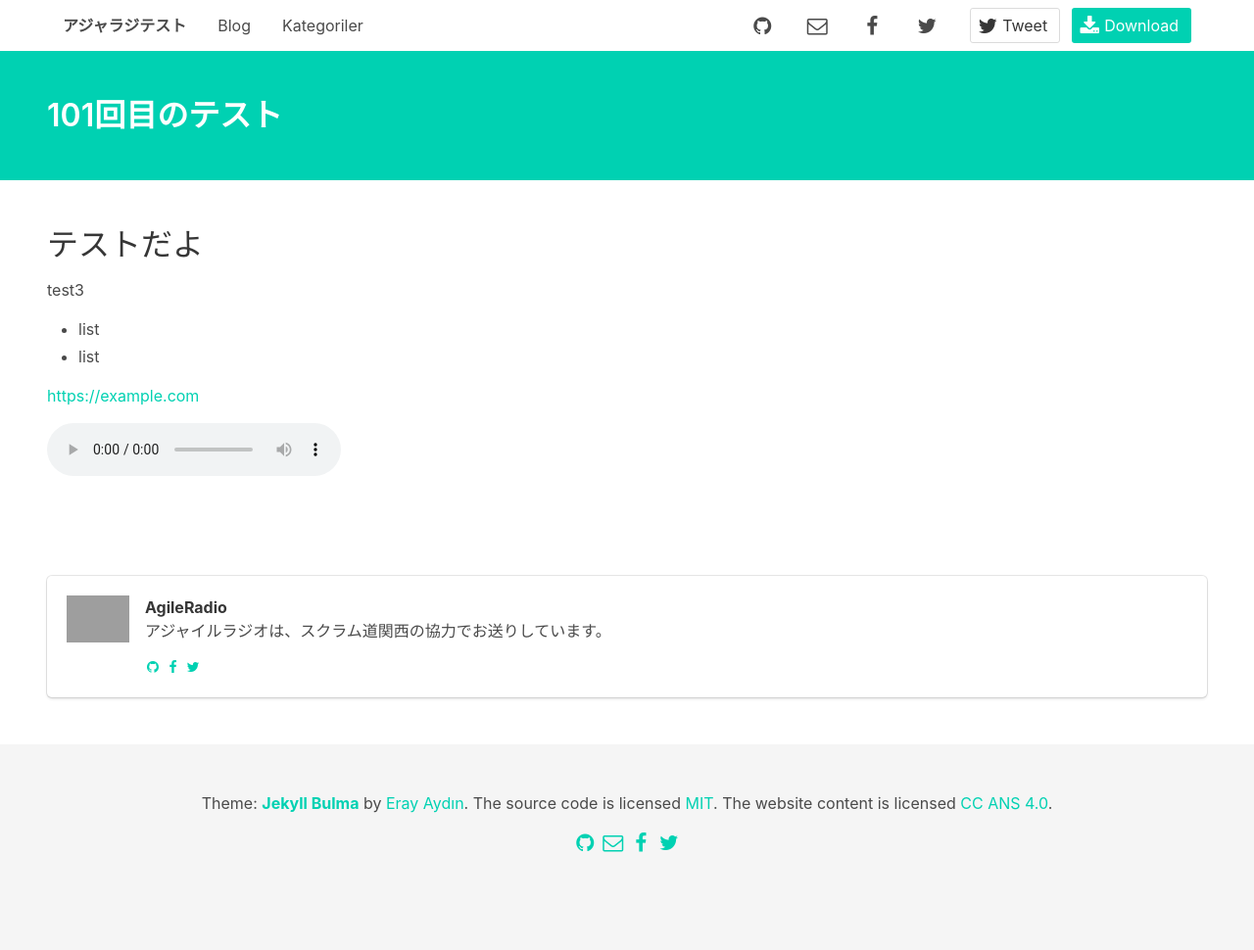
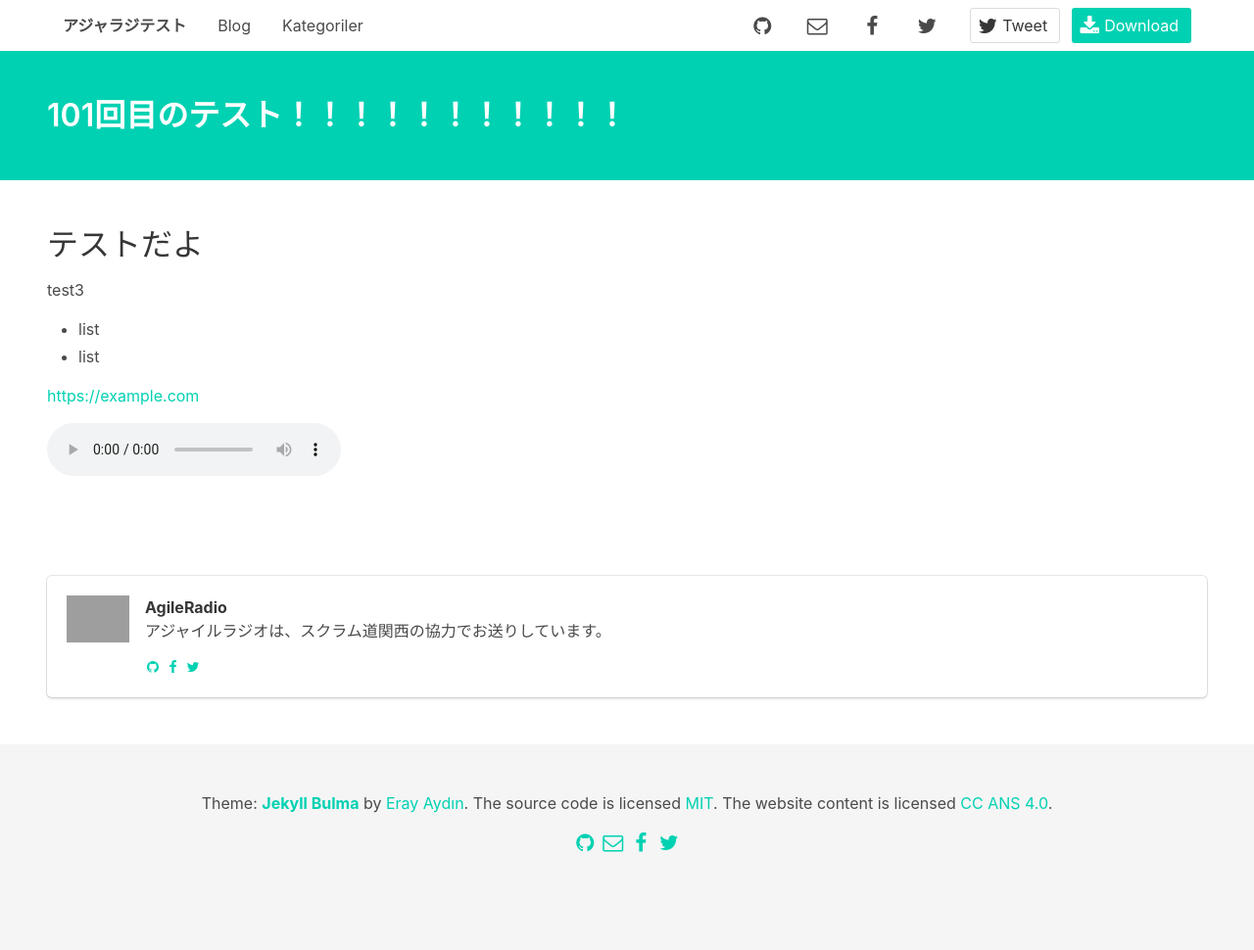
Before and after one commit to matsuoshi/matsuoshi.github.io.test, a Jekyll site: the page built from _posts/2020/2020-01-13-101.md, in a window 1280 px wide. Shown: the whole page at 98% size. Built offline with Jekyll 4.4.1, drawn with Linux system fonts in a browser that asks for light colours; nearby versions of some CDN libraries; library files that are not in the unit come from our copies; comment, search, counter and statistics services are not loaded; grey boxes are pictures that could not be loaded.

Commit message:
Update 2020-01-13-101.md

```diff
--- a/_posts/2020/2020-01-13-101.md
+++ b/_posts/2020/2020-01-13-101.md
@@ -1,6 +1,6 @@
 ---
 layout: post
-title:  "101回目のテスト"
+title:  "101回目のテスト！！！！！！！！！！！"
 audio: 1-mWnrZwVnxoM9ljWzDAA7teJnXDggCsW
 audio_size: 182681
 ---
```
